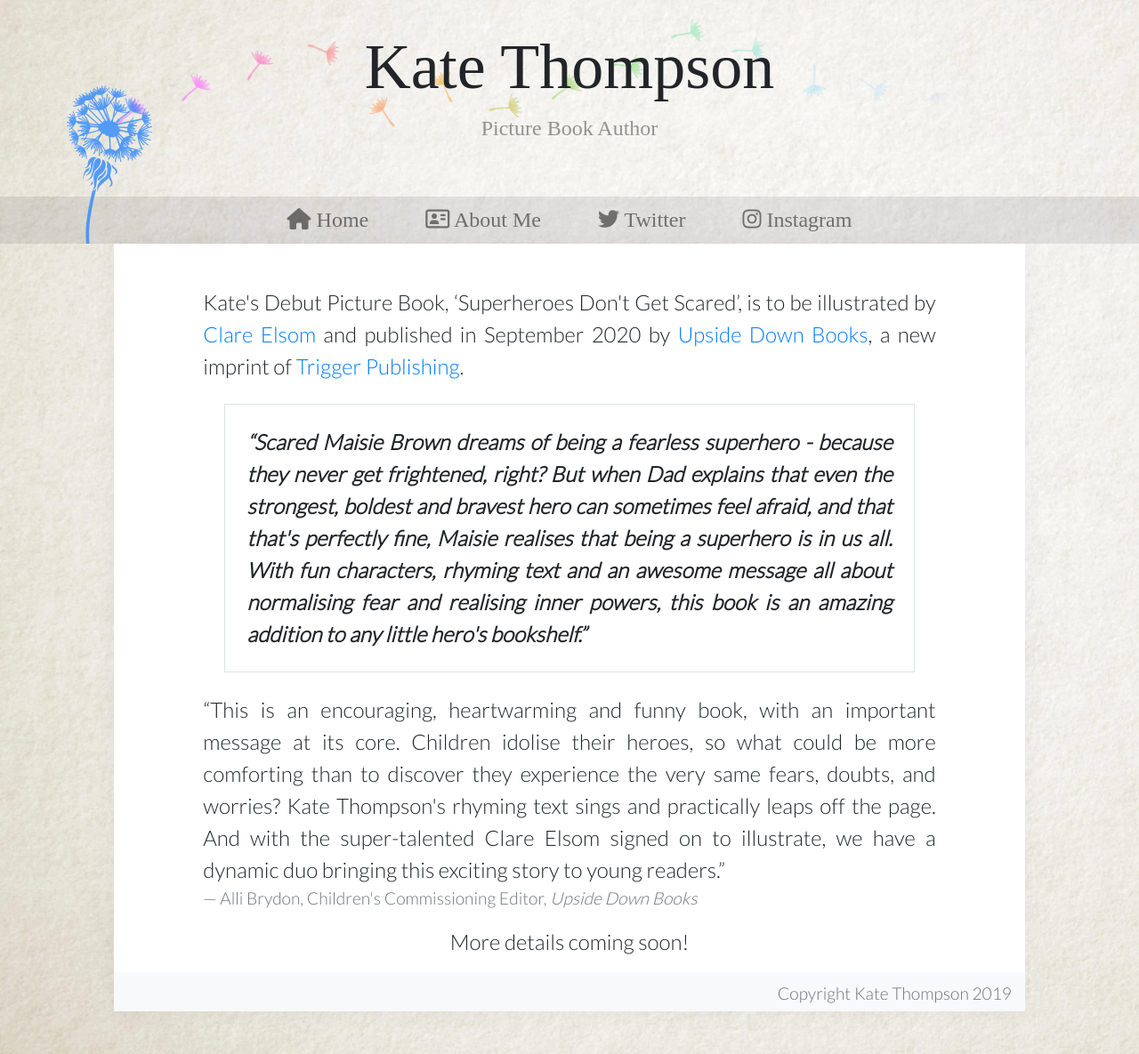
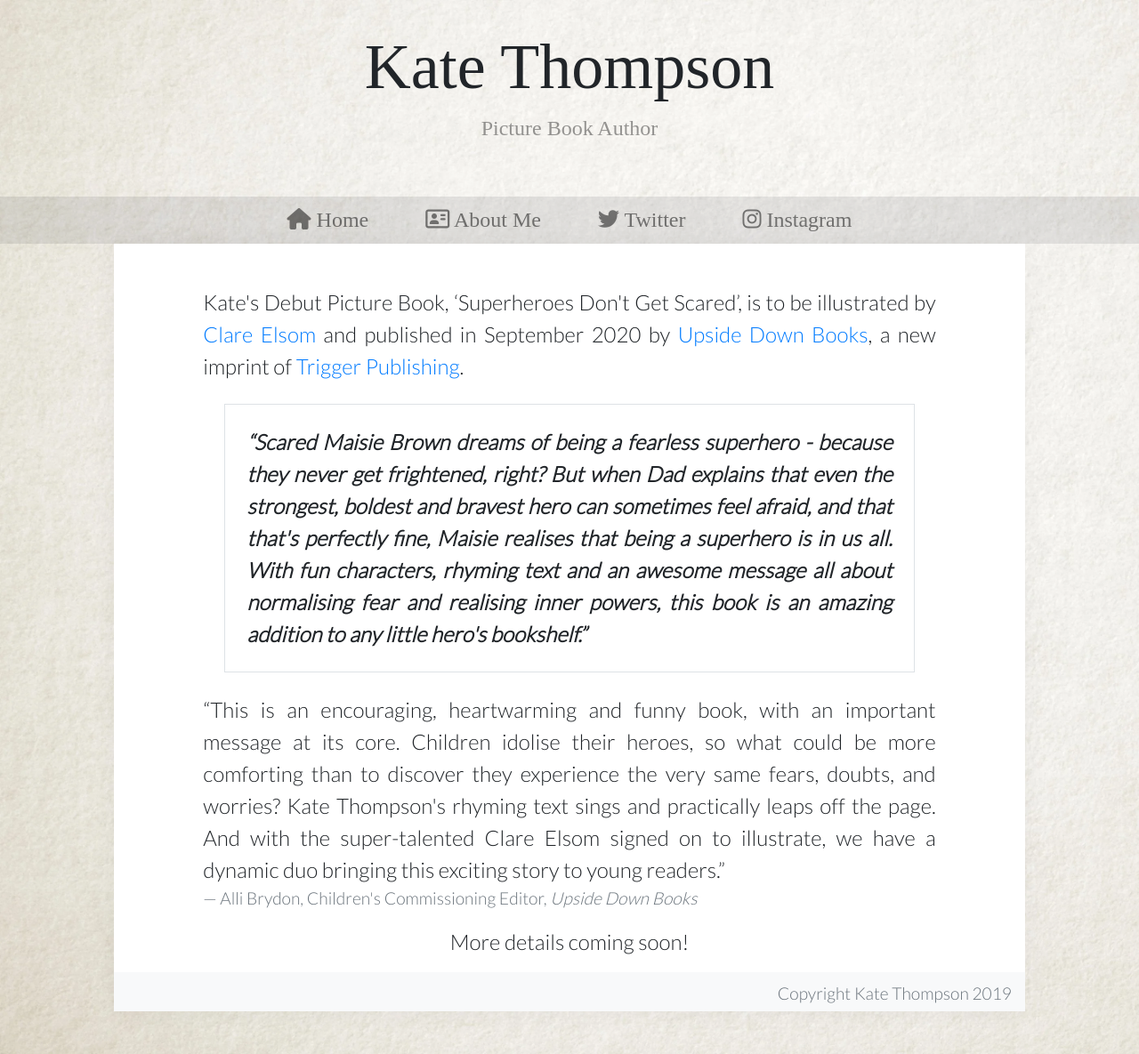
Before and after one commit to KateThompsonWrites/KateThompsonWrites.github.io, a Jekyll site: the page built from index.html, in a window 1280 px wide. Shown: the whole page at 89% size. Built offline with Jekyll 4.4.1, drawn with Linux system fonts in a browser that asks for light colours; nearby versions of some CDN libraries; some web fonts are replaced.

Commit message:
Removing Dandelion

```diff
--- a/_layouts/default.html
+++ b/_layouts/default.html
@@ -30,27 +30,6 @@
   <body>
     <header>
       <div class="jumbotron jumbotron-fluid container">
-        <div id="dandelion">
-          <img src="/assets/images/dandelion.svg" class="flower" />
-          <img src="/assets/images/dandelion-seed.svg" class="seed" />
-
-          <img src="/assets/images/dandelion-seed.svg" class="seed seed-animated" />
-          <img src="/assets/images/dandelion-seed.svg" class="seed seed-animated" />
-          <img src="/assets/images/dandelion-seed.svg" class="seed seed-animated" />
-          <img src="/assets/images/dandelion-seed.svg" class="seed seed-animated" />
-          <img src="/assets/images/dandelion-seed.svg" class="seed seed-animated" />
-          <img src="/assets/images/dandelion-seed.svg" class="seed seed-animated" />
-          <img src="/assets/images/dandelion-seed.svg" class="seed seed-animated" />
-          <img src="/assets/images/dandelion-seed.svg" class="seed seed-animated" />
-          <img src="/assets/images/dandelion-seed.svg" class="seed seed-animated" />
-          <img src="/assets/images/dandelion-seed.svg" class="seed seed-animated" />
-          <img src="/assets/images/dandelion-seed.svg" class="seed seed-animated" />
-          <img src="/assets/images/dandelion-seed.svg" class="seed seed-animated" />
-          <img src="/assets/images/dandelion-seed.svg" class="seed seed-animated" />
-          <img src="/assets/images/dandelion-seed.svg" class="seed seed-animated" />
-          <img src="/assets/images/dandelion-seed.svg" class="seed seed-animated" />
-        </div>
-
         <h1><a href="/">{{ site.title }}</a></h1>
         <p class="lead">Picture Book Author</p>
       </div>
--- a/_sass/kt.scss
+++ b/_sass/kt.scss
@@ -94,107 +94,8 @@ body {
       z-index: 0;
     }
   }
+}
 
-  #dandelion {
-    img {
-      position: absolute;
-      $dandelion-opacity: 0.75;
-      $dandelion-offset-y: -19px;
-      &.flower {
-        bottom: $dandelion-offset-y;
-        height: 200px;
-        opacity: $dandelion-opacity;
-        z-index: 2;
-        transform-origin: bottom;
-        transform: scale(0.7);
-        left: 10px;
-        filter: invert(0.5) sepia(1) saturate(40) hue-rotate(200deg);
-        @include media-breakpoint-up(md) {
-          transform: scale(1);
-          left: 0px;
-        }
-      }
-      &.seed {
-        $seed-start-rotation: 25deg;
-        left: 61px;
-        bottom: 96px + $dandelion-offset-y;
-        height: 40px;
-        opacity: $dandelion-opacity;
-        transform: rotate($seed-start-rotation) scale(0.6);
-        z-index: 4;
-        filter: invert(0.5) sepia(1) saturate(40) hue-rotate(200deg);
-        @include media-breakpoint-up(md) {
-          left: 57px;
-          bottom: 145px + $dandelion-offset-y;
-          transform: rotate($seed-start-rotation);
-        }
-
-        $dist: 1024px;
-        &.seed-animated {
-          z-index: 3;
-          opacity: 0;
-
-          $seeds: 15;
-          $seed-animation-duration: 15s;
-
-          $seed-animation-y-min: -120px;
-          $seed-animation-y-max:   20px;
-          $seed-animation-y-range: $seed-animation-y-max - $seed-animation-y-min;
-
-          $seed-animation-rotate-min: -90deg;
-          $seed-animation-rotate-max:  180deg;
-          $seed-animation-rotate-range: $seed-animation-rotate-max - $seed-animation-rotate-min;
-          $seed-responsive-map: (
-            xs: 0.6,
-            md: 1.0
-          );
-
-          @for $i from 0 to $seeds {
-            $seed-animation-name: #{"sa_" + $i};
-            @each $key, $scale in $seed-responsive-map {
-              @include media-breakpoint-up($key) {
-                @keyframes #{$seed-animation-name} {
-                  0% {
-                    opacity: 0;
-                  }
-                  1% {
-                    transform: translateX(0px)
-                               translateY(0)
-                               rotate($seed-start-rotation)
-                               scale($scale);
-                    opacity: $dandelion-opacity;
-                  }
-
-                  25% {
-                    transform: translateX($dist / 4)
-                               translateY(#{ $seed-animation-y-min + (random() * $seed-animation-y-range) })
-                               rotate(#{ $seed-animation-rotate-min + (random() * $seed-animation-rotate-range) })
-                               scale($scale);
-                    opacity: $dandelion-opacity / 4 * 3;
-
-                  }
-
-                  100% {
-                    transform: translateX($dist)
-                               translateY(#{ $seed-animation-y-min + (random() * $seed-animation-y-range) })
-                               rotate(#{ $seed-animation-rotate-min + (random() * $seed-animation-rotate-range) })
-                               scale($scale);
-                    opacity: 0
-                  }
-                }
-
-                &:nth-of-type(#{$seeds + 'n'} + #{$i}) {
-                  animation: $seed-animation-name $seed-animation-duration -#{$i * (($seed-animation-duration) / $seeds)} linear infinite;
-                  filter: invert(0.5) sepia(1) saturate(5) hue-rotate( #{ $i * (360deg / $seeds) } );
-                }
-              }
-            }
-          }
-        }
-      }
-    }
-  }
-}
 body > header {
   position: relative;
 }
```
Also changed, not shown: assets/images/dandelion-seed.svg (deleted), assets/images/dandelion.svg (deleted).
